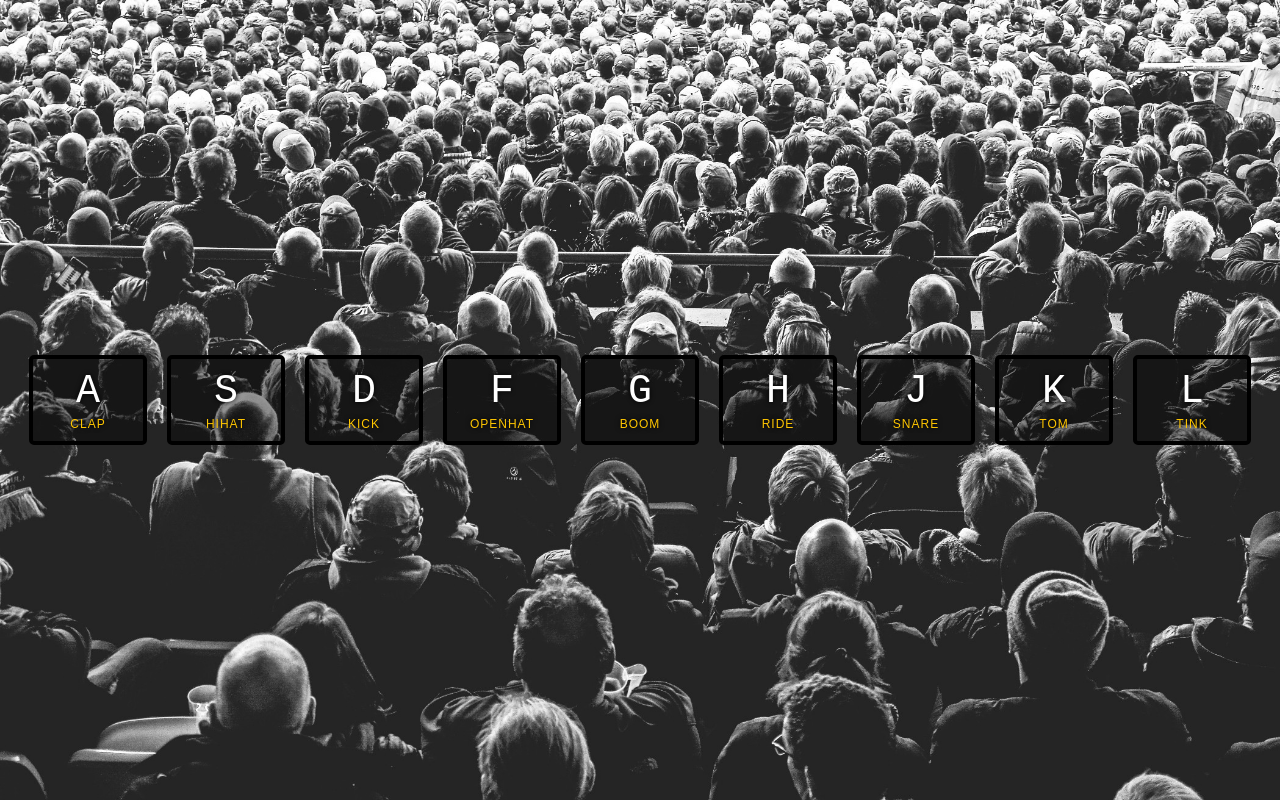
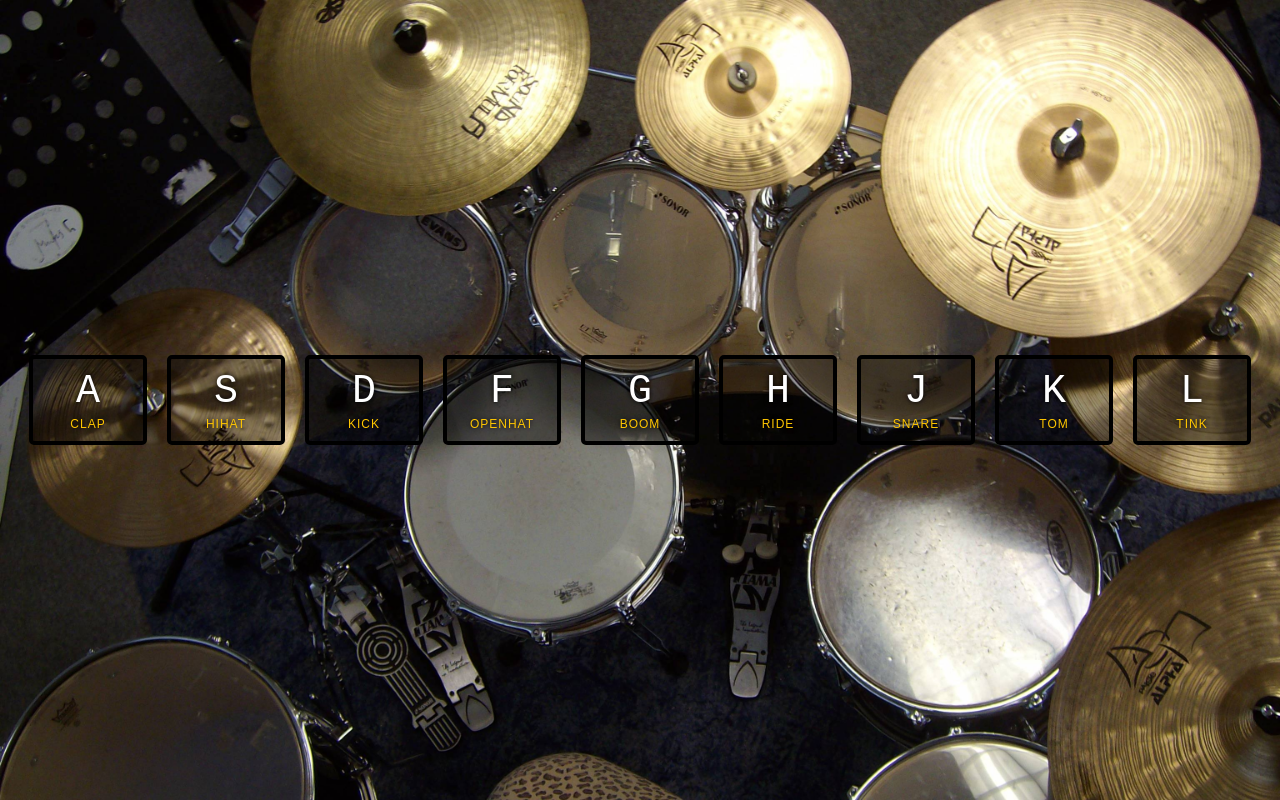
Before and after one commit to tanzim-ikram/JS-Drum-Kit, a plain HTML site: page index.html in a window 1280 px wide. Drawn offline with Linux system fonts and the light colour scheme.

Commit message:
deleted:    background.jpg new file:   drumbg.jpg modified:   style.css

```diff
--- a/style.css
+++ b/style.css
@@ -1,6 +1,6 @@
 html {
     font-size: 10px;
-    background: url('./background.jpg') bottom center;
+    background: url('./drumbg.jpg') center;
     background-size: cover;
 }
 
```
Also changed, not shown: background.jpg (deleted), drumbg.jpg (added).
